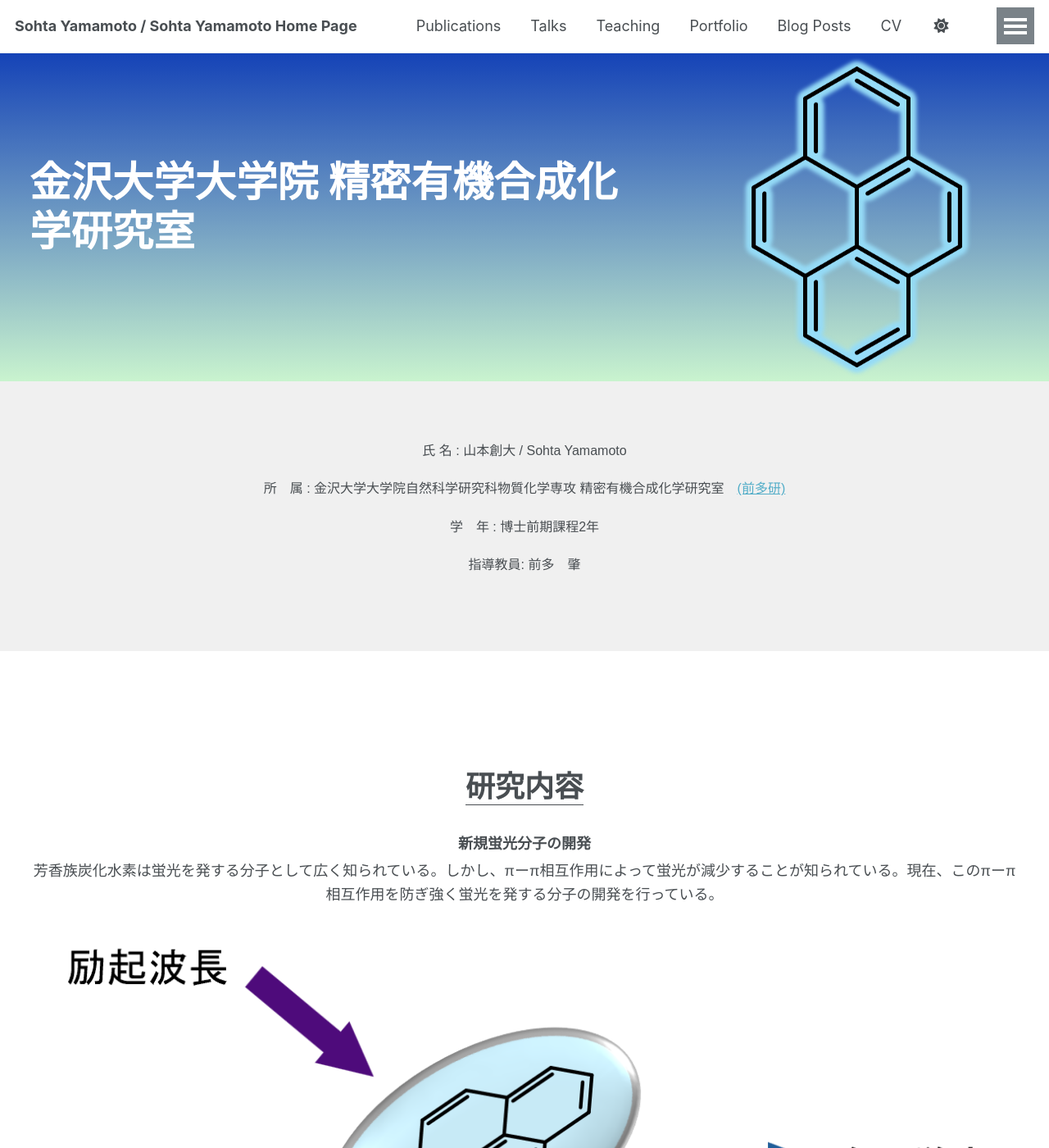
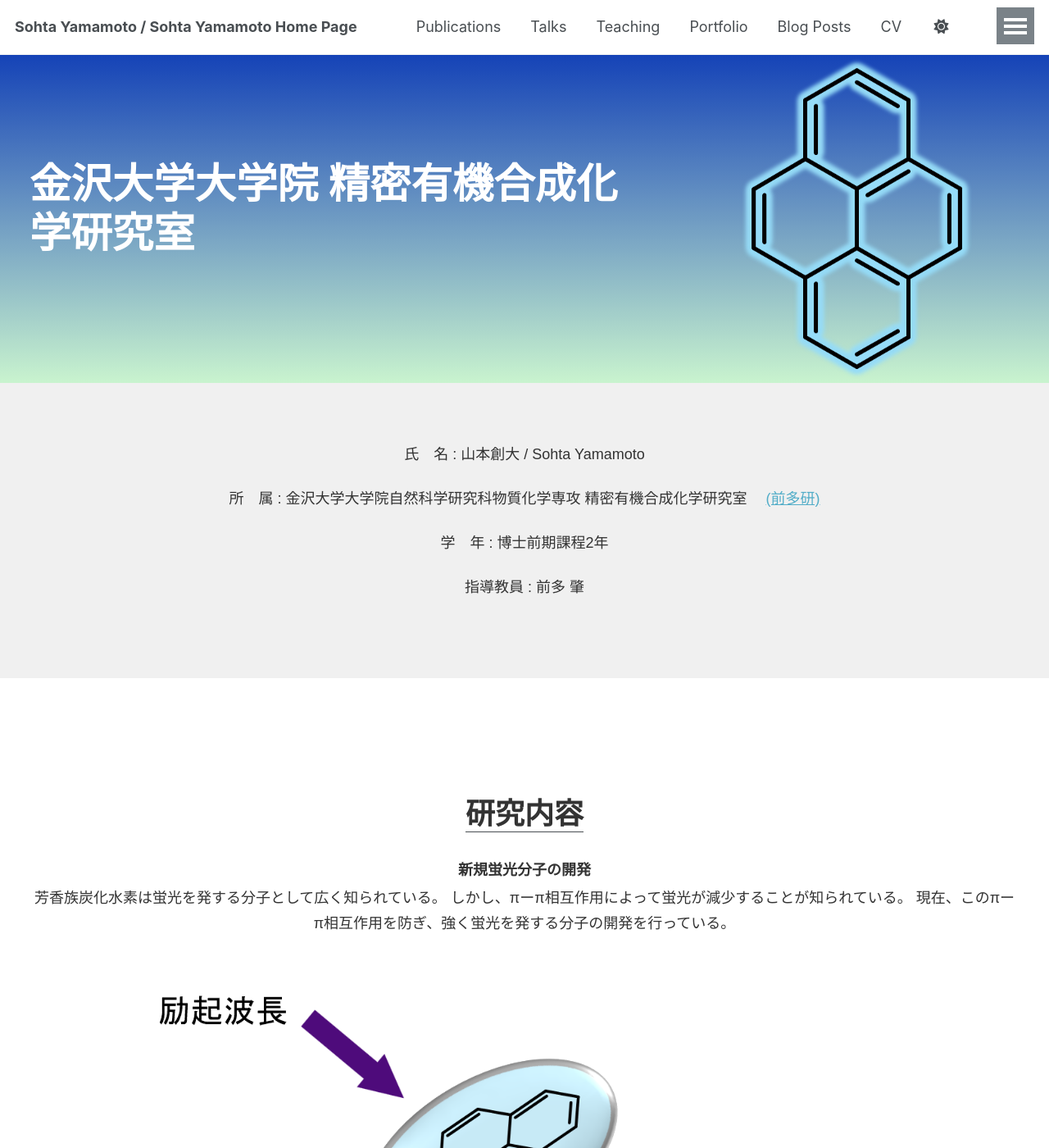
Before and after one commit to SaTom1313/SaTom1313.github.io, a Jekyll site: the page built from index.html, in a window 1280 px wide and 1400 px high. Shown: the whole window at 82% size. Built offline with Jekyll 4.4.1, drawn with Linux system fonts in a browser that asks for light colours; a script that is not in the unit is left out.

Commit message:
Update index.html

```diff
--- a/index.html
+++ b/index.html
@@ -2,7 +2,6 @@
 layout: default
 title: "ホーム"
 ---
-
 
 <!DOCTYPE html>
 <html lang="ja">
@@ -18,8 +17,10 @@ title: "ホーム"
     }
 
     body {
-      font-family: 'Helvetica Neue', sans-serif;
-      line-height: 1.6;
+      font-family: "Meiryo", sans-serif;
+      font-size: 18px;
+      line-height: 1.7;
+      color: #333;
     }
 
     /* ヘッド部 */
@@ -67,36 +68,40 @@ title: "ホーム"
       font-size: 2rem;
       margin-bottom: 1rem;
     }
+
+    .section-bottom img {
+      max-width: 80%;
+      height: auto;
+      margin-top: 1.5rem;
+    }
   </style>
 </head>
+
 <body>
 
-<section class="section-head">
+  <section class="section-head">
     <h1>金沢大学大学院 精密有機合成化学研究室</h1>
-    <img src="assets/image/pyrene.png" alt="ヘッダー画像" class="head-image" />
-</section>
+    <img src="/assets/image/pyrene.png" alt="ヘッダー画像" class="head-image" />
+  </section>
 
-
-<section class="section-middle">
-  <p>氏  名 : 山本創大 / Sohta Yamamoto</p>
-  <p>所　属 : 金沢大学大学院自然科学研究科物質化学専攻 精密有機合成化学研究室　<a href="http://kohka.ch.t.kanazawa-u.ac.jp/lab4/maeda.html">(前多研)</a></p>
-  <p>学　年 : 博士前期課程2年</p>
-  <p>指導教員: 前多　肇</p>
-</section>
-
-<style>
-  .section-middle {
-    font-family: "Meiryo", sans-serif;
-    font-size: 16px;
-  }
-</style>
-
+  <section class="section-middle">
+    <p>氏　名 : 山本創大 / Sohta Yamamoto</p>
+    <p>所　属 : 金沢大学大学院自然科学研究科物質化学専攻 精密有機合成化学研究室
+      <a href="http://kohka.ch.t.kanazawa-u.ac.jp/lab4/maeda.html" target="_blank">(前多研)</a>
+    </p>
+    <p>学　年 : 博士前期課程2年</p>
+    <p>指導教員 : 前多 肇</p>
+  </section>
 
   <section class="section-bottom">
     <h2><b><u>研究内容</u></b></h2>
     <h3>新規蛍光分子の開発</h3>
-    <p>芳香族炭化水素は蛍光を発する分子として広く知られている。しかし、πーπ相互作用によって蛍光が減少することが知られている。現在、このπーπ相互作用を防ぎ強く蛍光を発する分子の開発を行っている。</p>
-    <img src='assets/image/研究.png'/>
+    <p>
+      芳香族炭化水素は蛍光を発する分子として広く知られている。
+      しかし、πーπ相互作用によって蛍光が減少することが知られている。
+      現在、このπーπ相互作用を防ぎ、強く蛍光を発する分子の開発を行っている。
+    </p>
+    <img src="/assets/image/研究.png" alt="研究画像" />
   </section>
 
 </body>
```
